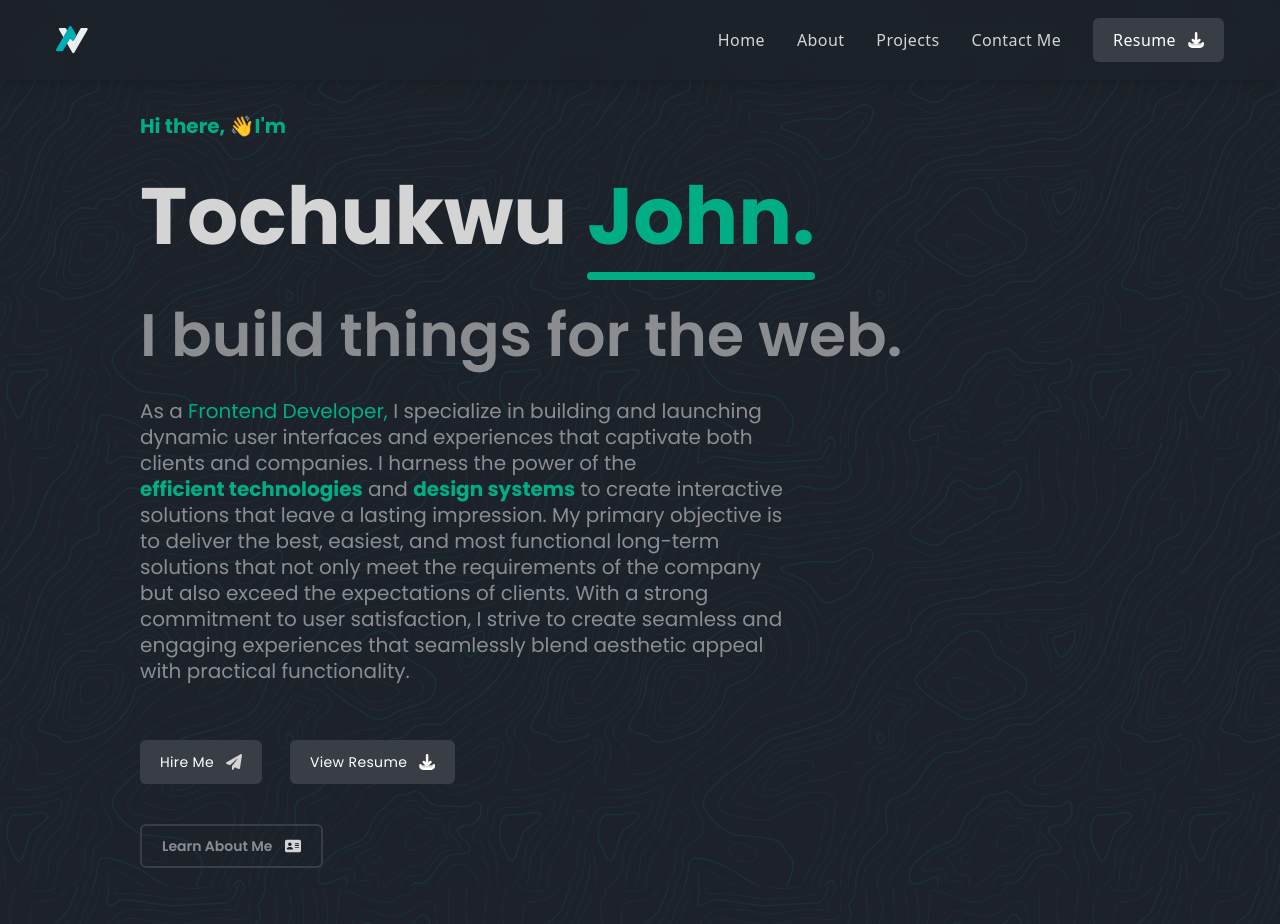
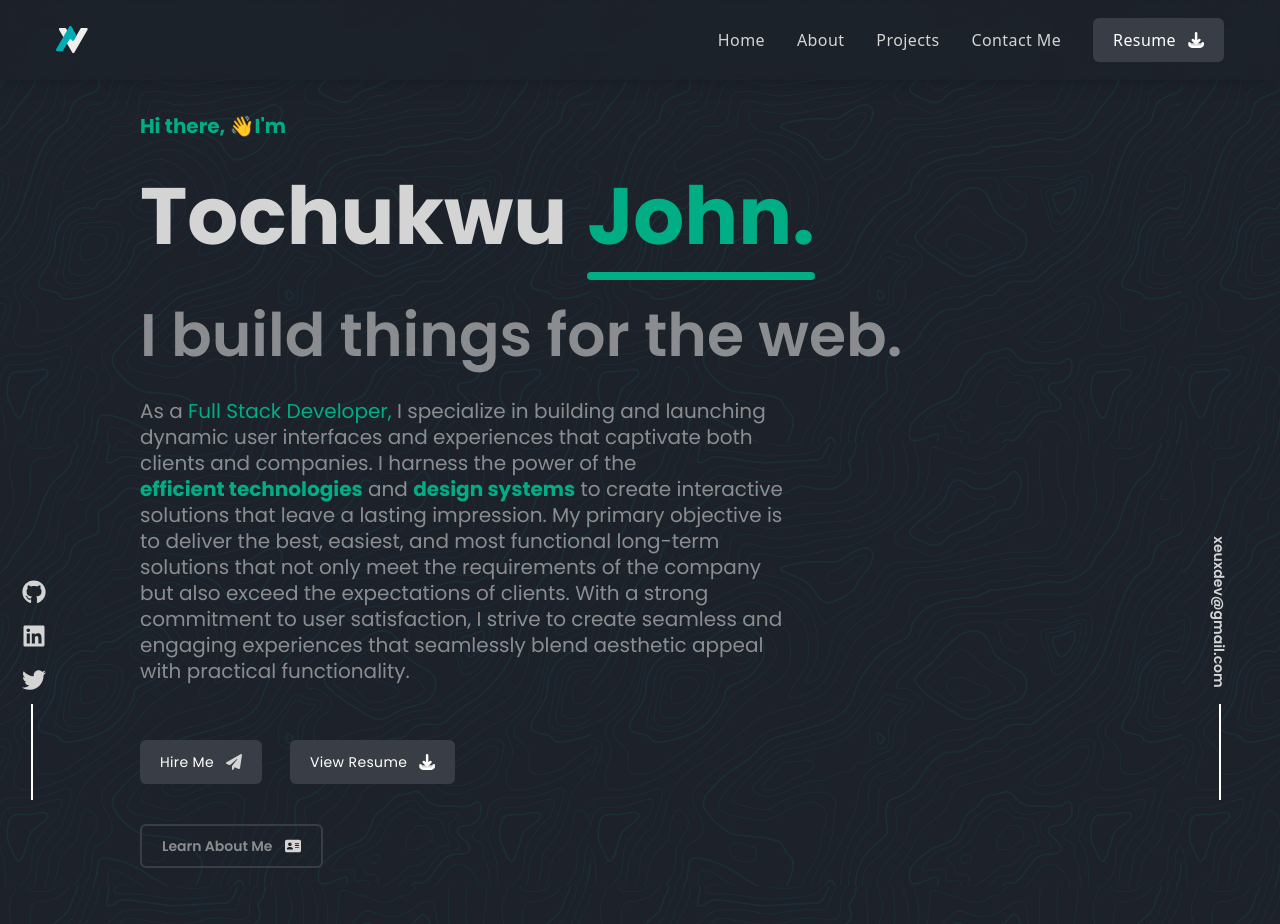
Before and after one commit to xeuxdev/portfolio, a Next.js app: page / in a window 1280 px wide. Built offline with nearby package versions, Linux system fonts and the light colour scheme.

Commit message:
update intro

```diff
--- a/components/Main/HeroSection/HeroSection.tsx
+++ b/components/Main/HeroSection/HeroSection.tsx
@@ -63,7 +63,7 @@
               transition: { duration: 0.3, delay: 0.8 },
             }}
           >
-            As a<span className="text-cyan"> Frontend Developer,</span> I
+            As a<span className="text-cyan"> Full Stack Developer,</span> I
             specialize in building and launching dynamic user interfaces and
             experiences that captivate both clients and companies. I harness the
             power of the <Text text="efficient technologies " /> and{" "}
```
